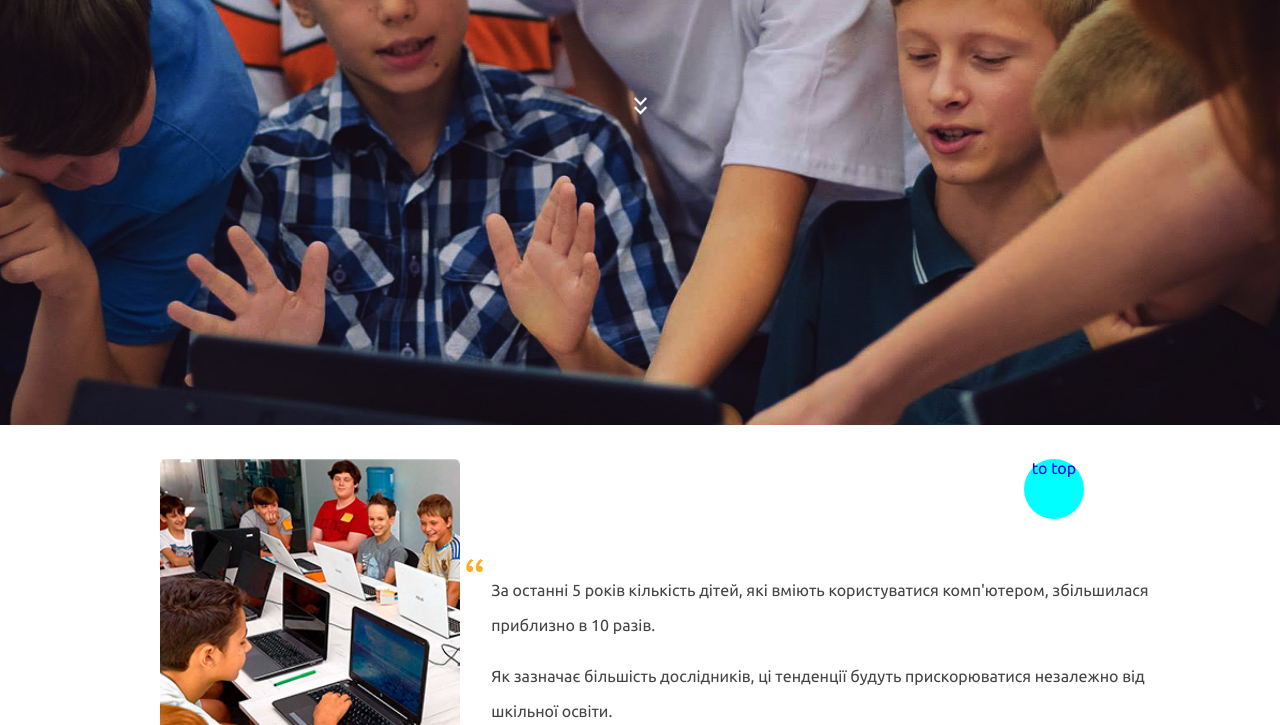
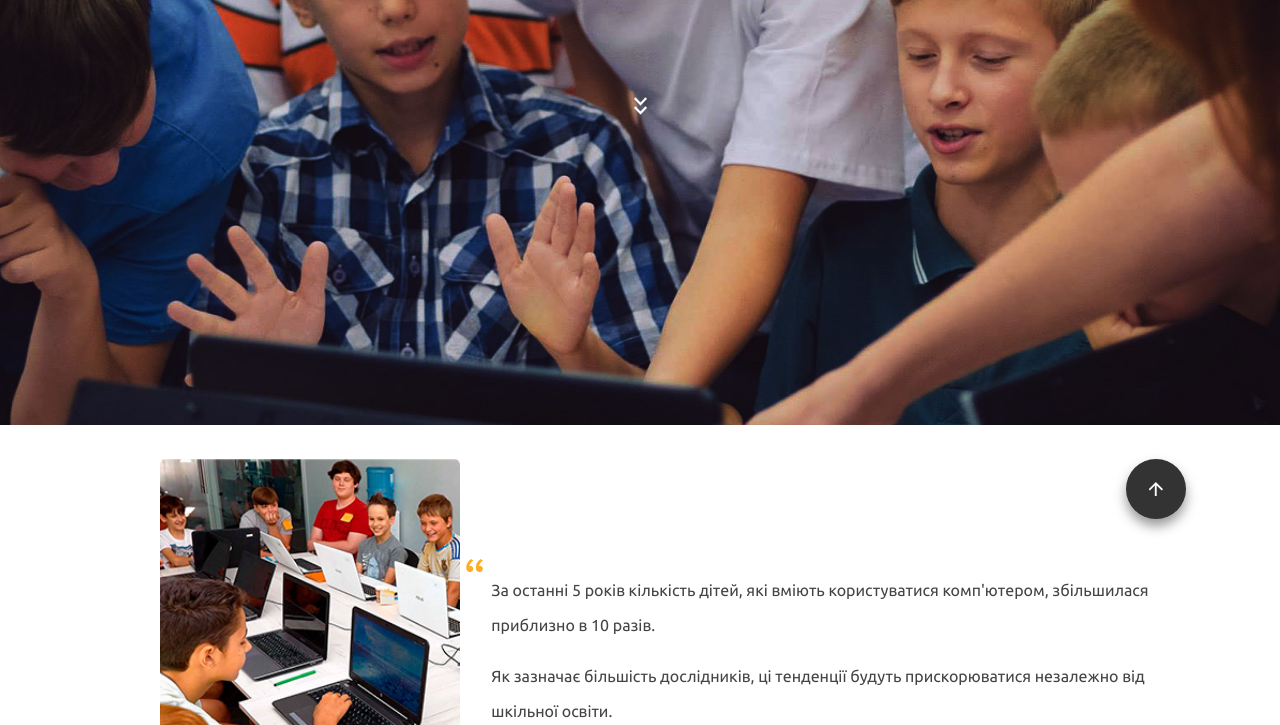
Before and after one commit to WerHawer/fe-25-hakaton, a website: page src/index.html in a window 1280 px wide. Shown: the part 375-1100 px from the top of the page. Drawn offline with nearby package versions, Linux system fonts and the light colour scheme; files that its build step writes are made by us from their sources.

Commit message:
did button to top style

```diff
--- a/src/index.html
+++ b/src/index.html
@@ -209,20 +209,16 @@
             </ul>
 
         </section>
-        <a href="#" class="button-to-top link">to top</a>
+        <a href="#" class="button-to-top link"></a>
     </main>
     <footer class="footer">
+
         <div class="background footer__background--top">
             <div class="footer__container wrapper">
                 <section class="footer__top-block">
                     <div class="footer__logo logo">
                         <a href="#" class="logo__link link">
-                            <img srcset="images/Logo.png 143w, images/Logo@2x.png 286w"
-                            sizes="143px"
-                            src="images/Logo.png"
-                            height="37"
-                            alt="go i teens"
-                            class="logo__image images" />
+                            <img srcset="images/Logo.png 143w, images/Logo@2x.png 286w" sizes="143px" src="images/Logo.png" height="37" alt="go i teens" class="logo__image images" />
                         </a>
                     </div>
                     <div class="footer__adress">
@@ -242,11 +238,14 @@
                         </button>
                     <div class="footer__social-block">
                         <div class="footer__social">
-                                <a href="#" class="footer__telegramm"></a></div>
+                            <a href="#" class="footer__telegramm"></a>
+                        </div>
                         <div class="footer__social">
-                                <a href="#" class="footer__facebook"></a></div>
+                            <a href="#" class="footer__facebook"></a>
+                        </div>
                         <div class="footer__social">
-                                <a href="#" class="footer__youtube"></a></div>
+                            <a href="#" class="footer__youtube"></a>
+                        </div>
                     </div>
                 </section>
             </div>
--- a/src/sass/components/to-top-button.scss
+++ b/src/sass/components/to-top-button.scss
@@ -1,11 +1,15 @@
 .button-to-top {
     position: sticky;
-    left: 80%;
+    left: 88%;
     bottom: 45px;
     width: 60px;
     height: 60px;
     border-radius: 50%;
-    background-color: aqua;
+    background-color: rgb(51, 51, 51);
+    background-image: url(../../images/arrow-to-top.png);
+    background-position: center;
+    background-repeat: no-repeat;
+    box-shadow: 0px 7px 12px 0px rgba(51, 51, 51, 0.5);
     cursor: pointer;
     text-align: center;
 }
--- a/src/sass/helpers/media-descktop.scss
+++ b/src/sass/helpers/media-descktop.scss
@@ -78,6 +78,7 @@
         &__list {
             width: 24%;
             min-width: 230px;
+            margin-bottom: 114px;
         }
     }
     .button-to-top {
```
Also changed, not shown: build/css/styles.css, build/css/styles.min.css, build/images/arrow-to-top.png (added), build/index.html, src/images/arrow-to-top.png (added). Lines whose indentation alone changed are shown as unchanged.
